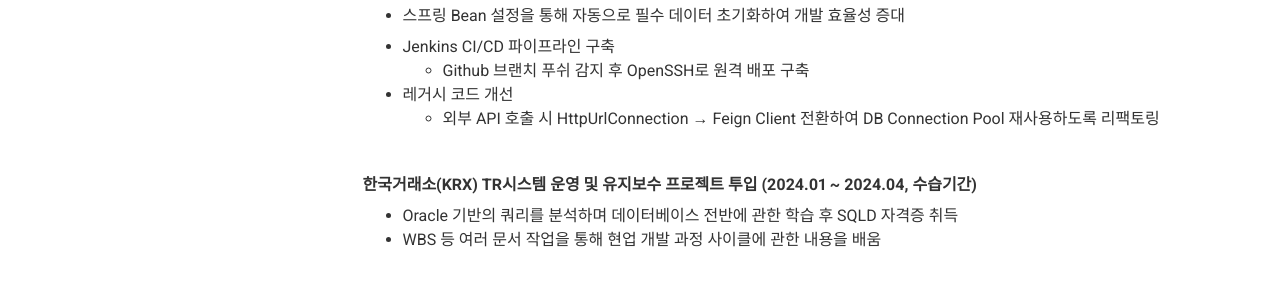
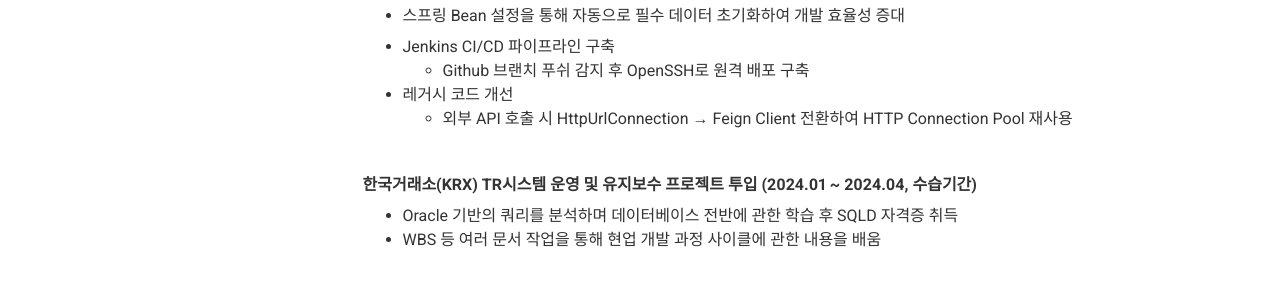
Before and after one commit to chadongmin/chadongmin.github.io, a Jekyll site: the page built from index.md, in a window 1280 px wide and 900 px high, scrolled down 846 px. Shown: the part 151-447 px from the top of the window. Built offline with Jekyll 4.4.1, drawn with Linux system fonts in a browser that asks for light colours; nearby versions of some CDN libraries.

Commit message:
이력서 v1.1 오타 및 내용 수정

```diff
--- a/_config.yml
+++ b/_config.yml
@@ -95,7 +95,7 @@ content:
             - Github 브랜치 푸쉬 감지 후 OpenSSH로 원격 배포 구축
 
           - 레거시 코드 개선
-            - 외부 API 호출 시 HttpUrlConnection → Feign Client 전환하여 DB Connection Pool 재사용하도록 리팩토링
+            - 외부 API 호출 시 HttpUrlConnection → Feign Client 전환하여 HTTP Connection Pool 재사용
 
           <br>
 
```
